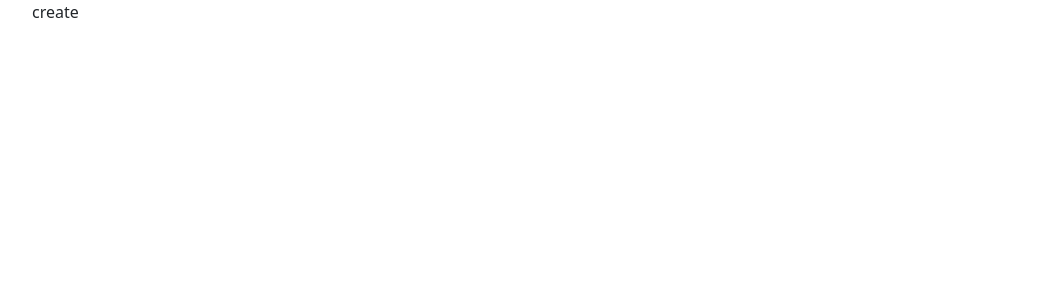
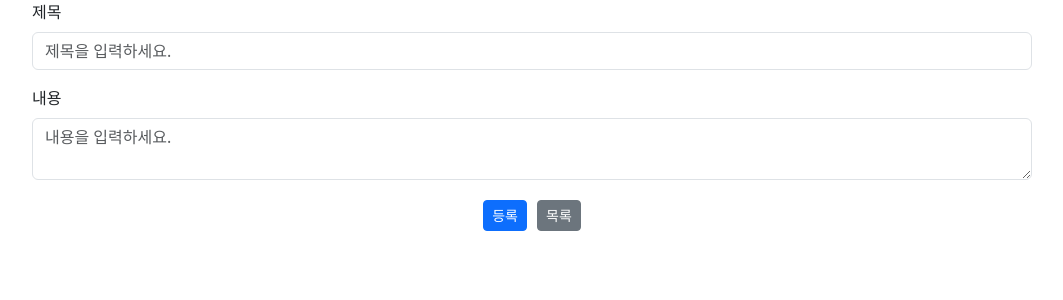
Before and after one commit to kch3338/react-board-app, a React (Create React App) app: page / in a window 1280 px wide. Both pictures are taken after a click on the button "작성하기". Shown: the top 300 px of the page, without its empty margins (108-1171 px from the left). Built offline with nearby package versions, Linux system fonts and the light colour scheme.

Commit message:
2주차 응용 실습 게시판 제작 - 게시물 등록 화면 및 기능 추가

```diff
--- a/src/App.js
+++ b/src/App.js
@@ -4,21 +4,64 @@ import Header from "./Header";
 import BoardList from "./BoardList";
 import Footer from "./Footer";
 import 'bootstrap/dist/css/bootstrap.min.css';
+import RegisterBoard from "./RegisterBoard";
 
 class App extends Component {
     constructor(props) { // 초기화
         super(props);
         this.state = {
             mode: "list",
-            lastContentsId: 4,
+            loginId: "louis",
+            lastContentId: 4,
             page: 1,
             contents: [
-                { id: 1, title: '11111', author: 'louis', createDate: '2024-05-30' },
-                { id: 2, title: '22222', author: 'louis', createDate: '2024-05-23' },
-                { id: 3, title: '33333', author: 'louis', createDate: '2024-05-16' },
-                { id: 4, title: '44444', author: 'louis', createDate: '2024-05-09' }
+                { id: 4, title: 'React', author: 'louis', content: 'React, NextJs', createDate: '2024-05-30' },
+                { id: 3, title: 'JavaScript', author: 'louis', content: 'JavaScript', createDate: '2024-05-23' },
+                { id: 2, title: 'CSS', author: 'louis', content: 'CSS', createDate: '2024-05-16' },
+                { id: 1, title: 'HTML', author: 'louis', content: 'HTML', createDate: '2024-05-09' }
             ]
         }
+    }
+
+    changeModeToCreate() {
+        this.setState({
+            mode: "create"
+        });
+    }
+
+    changeModeToList() {
+        this.setState({
+            mode: "list"
+        });
+    }
+
+    registerBoard(title, content) {
+        let contentId = this.state.lastContentId + 1;
+        let contents = this.state.contents.concat({
+            id: contentId,
+            title: title,
+            author: this.state.loginId,
+            content: content,
+            createDate: this.getDate()
+        }).sort(function(a, b) {
+            return b["id"] - a["id"]
+        });
+
+        this.setState({
+            mode: "list",
+            lastContentsId: contentId,
+            page: 1,
+            contents: contents
+        });
+    }
+
+    getDate() {
+        const today = new Date();
+        const year = today.getFullYear();
+        const month = (today.getMonth() + 1).toString().padStart(2, '0');
+        const day = today.getDate().toString().padStart(2, '0');
+
+        return year + "-" + month + "-" + day;
     }
 
     getContent() {
@@ -27,11 +70,7 @@ class App extends Component {
         switch(mode) {
             case 'list':
                 content = <>
-                            <Header onChangeMode={ function() {
-                                this.setState({
-                                    mode: 'create'
-                                });
-                            }.bind(this) } />
+                            <Header onChangeMode={ this.changeModeToCreate.bind(this) } />
                             <BoardList
                                 contents={ this.state.contents }
                                 page={ this.state.page }
@@ -40,7 +79,9 @@ class App extends Component {
                           </>
                 break;
             case 'create':
-                content = <div>create</div>
+                content = <>
+                            <RegisterBoard registerBoard={ this.registerBoard.bind(this) } />
+                          </>
                 break;
             default:
                 break;
--- /dev/null
+++ b/src/RegisterBoard.css
@@ -0,0 +1,7 @@
+.button_list {
+    text-align: center;
+}
+
+.button_list > button {
+    margin: 20px 5px;
+}
--- /dev/null
+++ b/src/RegisterBoard.js
@@ -0,0 +1,40 @@
+import React, {Component} from "react";
+import Button from "react-bootstrap/Button";
+import Form from "react-bootstrap/Form";
+import './RegisterBoard.css';
+
+class RegisterBoard extends Component {
+    render() {
+        return (
+            <div>
+                <div className="">
+                    <Form onSubmit={ function(e) {
+                        e.preventDefault();
+                        this.props.registerBoard(e.target.title.value, e.target.content.value);
+                    }.bind(this) }>
+                        <Form.Group className="mb-3" controlId="1">
+                            <Form.Label>제목</Form.Label>
+                            <Form.Control name="title" type="text" placeholder="제목을 입력하세요."></Form.Control>
+                        </Form.Group>
+                        <Form.Group>
+                            <Form.Label>내용</Form.Label>
+                            <Form.Control name="content" as="textarea" placeholder="내용을 입력하세요."></Form.Control>
+                        </Form.Group>
+                        <div className="button_list">
+                            <Button type="submit"
+                                    variant="primary"
+                                    size="sm">등록</Button>
+                            <Button variant="secondary"
+                                    size="sm"
+                                    onClick={ function() {
+                                        this.props.onChangeMode();
+                                    }.bind(this) }>목록</Button>
+                        </div>
+                    </Form>
+                </div>
+            </div>
+        )
+    }
+}
+
+export default RegisterBoard;
```
